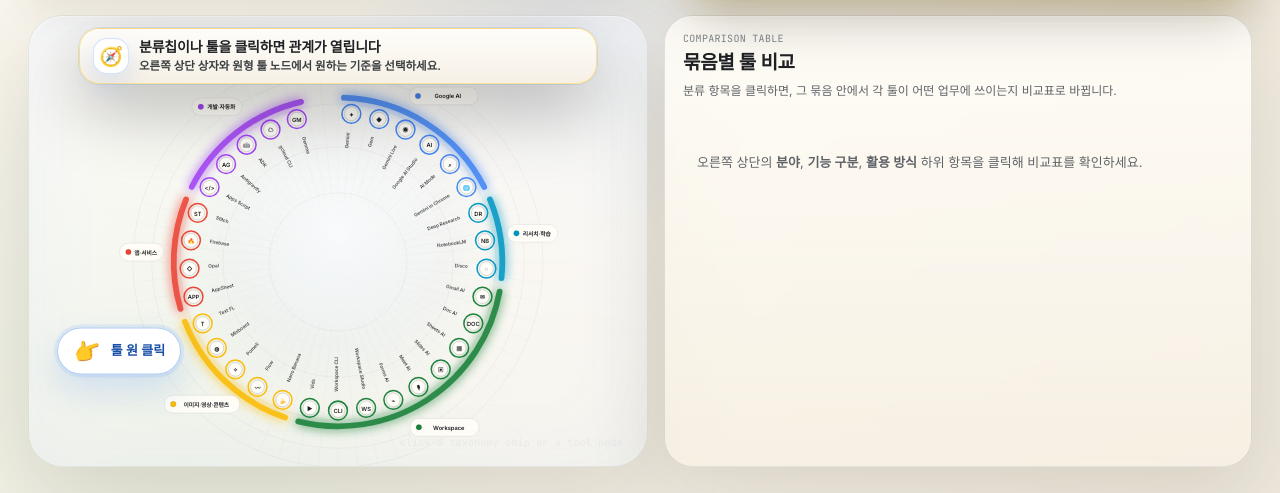
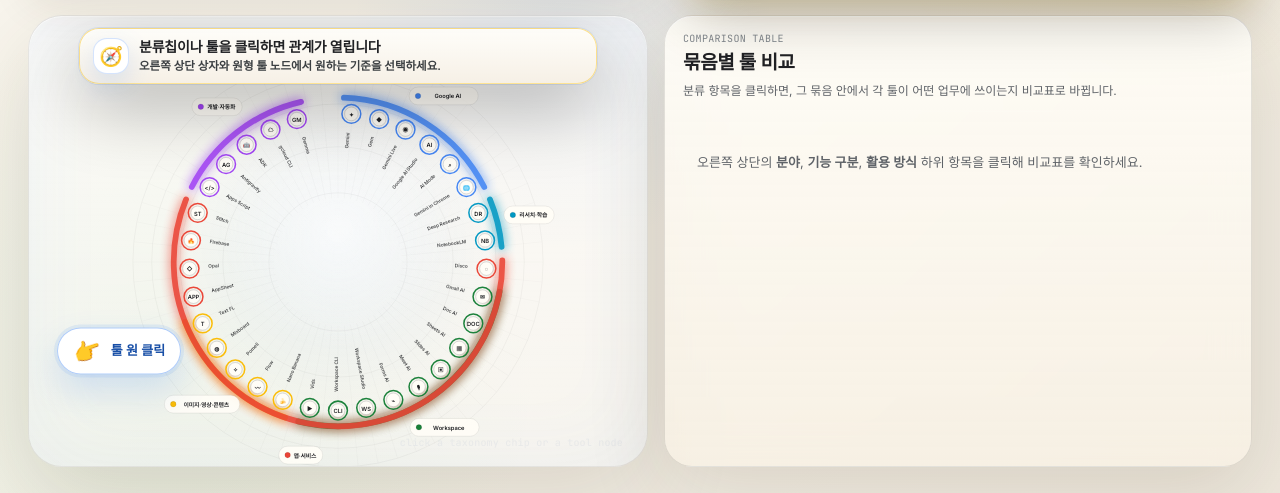
Before and after one commit to seulkikaang/ai-survey-dashboard, a plain HTML site: page google-ai-tools-chord-visualization.html in a window 1280 px wide. Shown: the part 307-800 px from the top of the page. Drawn offline with Linux system fonts and the light colour scheme.

Commit message:
fix: move Disco to app service domain

```diff
--- a/google-ai-tools-chord-visualization.html
+++ b/google-ai-tools-chord-visualization.html
@@ -604,7 +604,7 @@
       {name:'Gemini in Chrome', icon:'🌐', domain:'Google AI', function:'범용 생성·대화', usage:'일상 업무 보조', desc:'브라우저에서 보고 있는 웹페이지 맥락을 활용하는 AI 보조 기능입니다. 페이지 요약, 비교, 다음 행동 정리에 적합합니다.'},
       {name:'Deep Research', icon:'DR', domain:'리서치·학습', function:'심층 조사·자료 이해', usage:'자료 조사·아이디어 기획', desc:'복잡한 주제에 대해 여러 자료를 찾아 보고서 형태로 정리하는 리서치 기능입니다. 시장, 사례, 정책, 기술 비교처럼 깊이가 필요한 조사에 맞습니다.'},
       {name:'NotebookLM', icon:'NB', domain:'리서치·학습', function:'심층 조사·자료 이해', usage:'자료 기반 생성', desc:'올려둔 자료를 기준으로 요약, 질의응답, 학습 정리를 해주는 도구입니다. 내부 문서나 긴 자료를 근거 기반으로 다시 읽을 때 유용합니다.'},
-      {name:'Disco', icon:'◌', domain:'리서치·학습', function:'심층 조사·자료 이해', usage:'업무용 도구 만들기', desc:'관심 주제와 관련된 자료를 발견하고 탐색하는 성격의 도구입니다. 조사 범위를 넓히거나 초기 아이디어를 찾을 때 쓸 수 있습니다.'},
+      {name:'Disco', icon:'◌', domain:'앱·서비스', function:'심층 조사·자료 이해', usage:'업무용 도구 만들기', desc:'관심 주제와 관련된 자료를 발견하고 탐색하는 성격의 도구입니다. 조사 범위를 넓히거나 초기 아이디어를 찾을 때 쓸 수 있습니다.'},
       {name:'Gmail AI', icon:'✉', domain:'Workspace', function:'문서·협업 보조', usage:'회의·커뮤니케이션 정리', desc:'메일 초안, 답장, 요약을 도와주는 Gmail 안의 AI 기능입니다. 반복적인 커뮤니케이션 작성 시간을 줄이는 데 적합합니다.'},
       {name:'Doc AI', icon:'DOC', domain:'Workspace', function:'문서·협업 보조', usage:'문서·보고서·데이터', desc:'문서 초안 작성, 요약, 문장 다듬기를 도와주는 Docs 기반 AI입니다. 보고서나 안내문을 빠르게 정리할 때 쓸 수 있습니다.'},
       {name:'Sheets AI', icon:'▦', domain:'Workspace', function:'문서·협업 보조', usage:'문서·보고서·데이터', desc:'스프레드시트 안에서 표 정리, 함수, 데이터 해석을 돕는 AI입니다. 반복 입력과 간단한 분석 작업을 줄이는 데 좋습니다.'},
```
